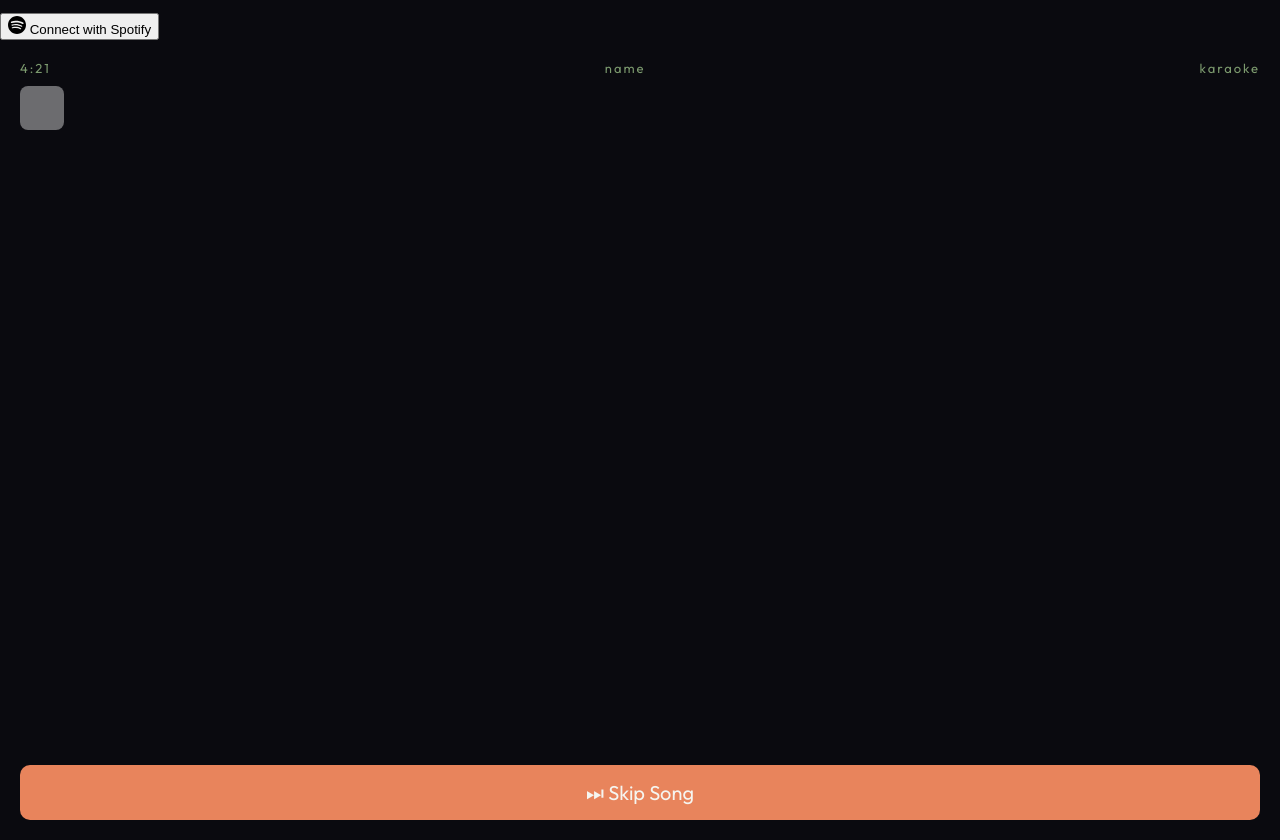
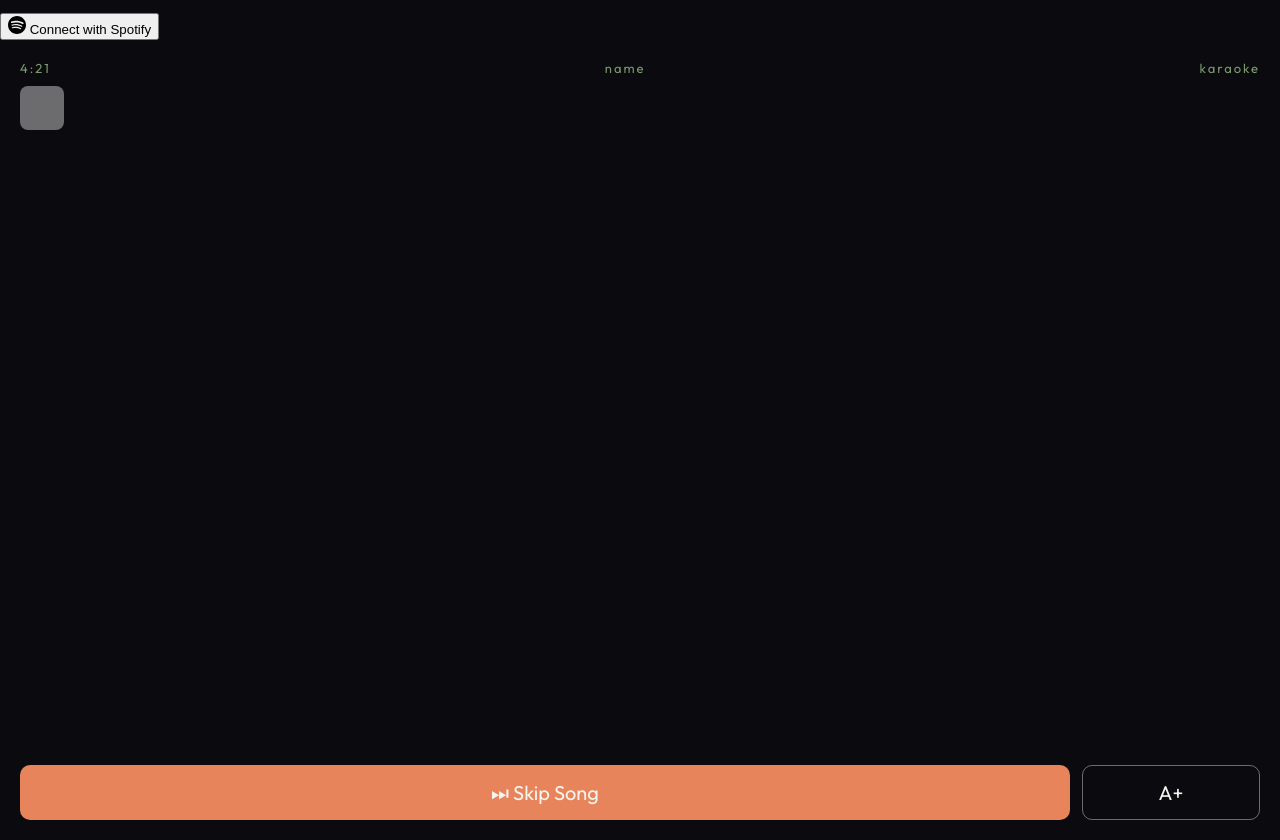
Before and after one commit to binsentoo/cha-norae, a website built with Vite: page client/index.html in a window 1280 px wide. Shown: the part 93-933 px from the top of the page. Built offline with nearby package versions, Linux system fonts and the light colour scheme.

Commit message:
add font+ button

```diff
--- a/client/index.html
+++ b/client/index.html
@@ -43,7 +43,12 @@
           <div class="lyric-line" id="lyrics-next2"></div>
         </div>
 
-        <button id="skip-btn">⏭ Skip Song</button>
+        <div id="bottom-container">
+          <button id="skip-btn">⏭ Skip Song</button>
+          <button id="change-size">A+</button>
+        </div>
+
+
       </div>
     </div>
     <script type="module" src="/src/main.js"></script>
--- a/client/src/main.js
+++ b/client/src/main.js
@@ -104,4 +104,21 @@ function updateClock() {
 updateClock();
 setInterval(updateClock, 10000); // checks every 10 seconds
 
+// handle lyrics sizing
+let fontSize = 30;
+const ACTIVE_SIZE_BOOST = 8; // how much bigger the active line is than the others
+
+function changeSize() {
+    fontSize = fontSize >= 46 ? 22 : fontSize + 4;
+
+    const lines = document.querySelectorAll(".lyric-line");
+    lines.forEach(line => {
+        line.style.fontSize = fontSize + 'px';
+    });
+
+    document.getElementById("lyrics-current").style.fontSize = (fontSize + ACTIVE_SIZE_BOOST) + 'px';
+}
+
+document.getElementById("change-size").addEventListener('click', changeSize);
+
 init()
--- a/client/src/style.css
+++ b/client/src/style.css
@@ -87,13 +87,20 @@ html, body {
   font-family: 'Outfit', 'Noto Sans KR', 'Noto Sans JP', sans-serif;
   max-width: 100%;
   overflow-wrap: break-word;
+  padding-block: 5px;
 }
 
 .lyrics-active {
-  color: var(--color-text)
+  color: var(--color-text);
+}
+
+#bottom-container {
+  display: flex;
+  gap: 12px;
 }
 
 #skip-btn {
+  flex: 6;
   font-family: inherit;
   background-color: var(--color-accent-coral);
   border: none;
@@ -101,8 +108,19 @@ html, body {
   padding: 15px 32px;
   text-align: center;
   text-decoration: none;
-  display: inline-block;
   font-size: 20px;
   cursor: pointer;
   border-radius: 10px;
 }
+
+#change-size {
+  flex: 1;
+  font-family: inherit;
+  background-color: transparent;
+  border: 1px solid var(--color-text-dim);
+  color: var(--color-text);
+  text-align: center;
+  font-size: 20px;
+  cursor: pointer;
+  border-radius: 10px;
+}
```
